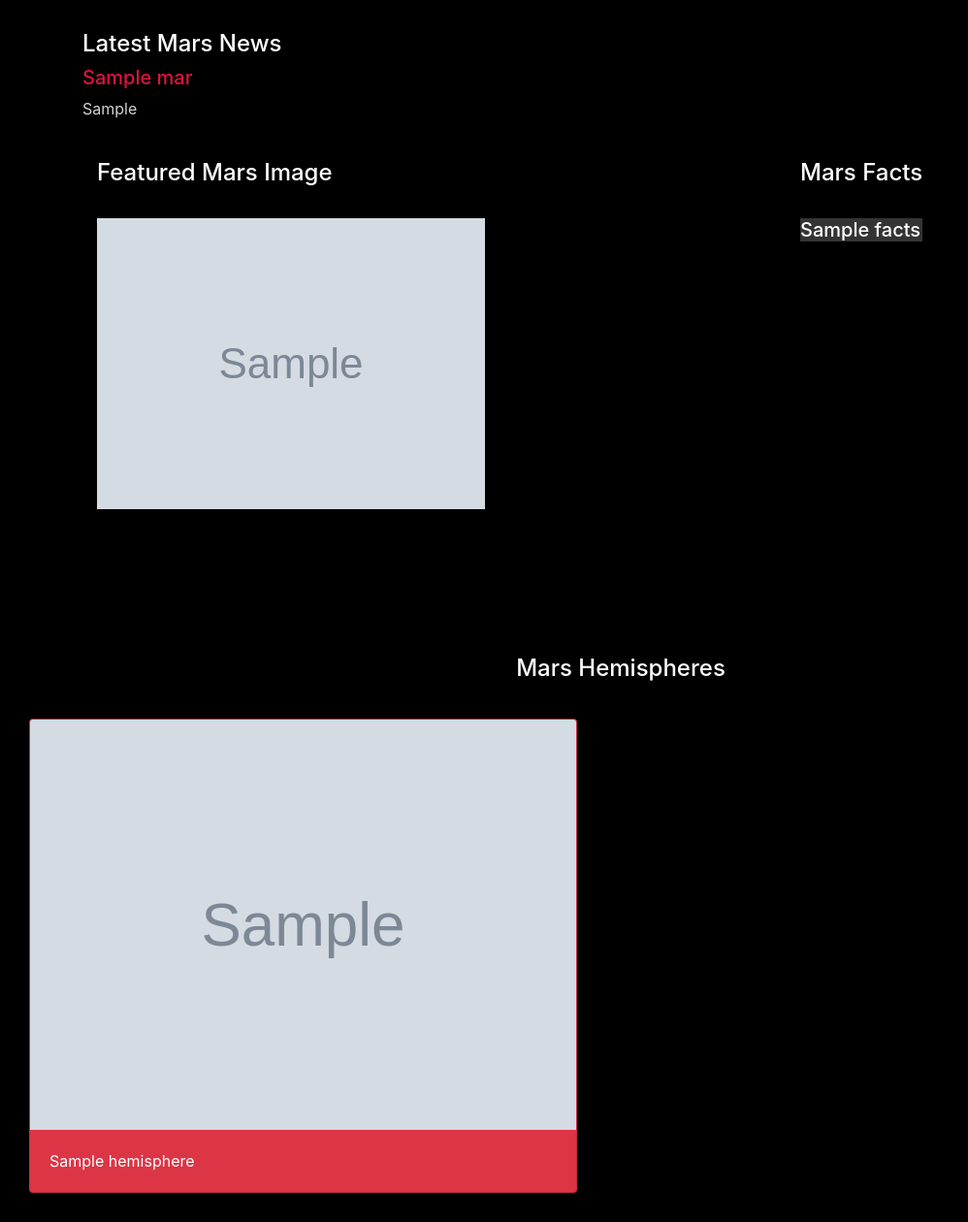
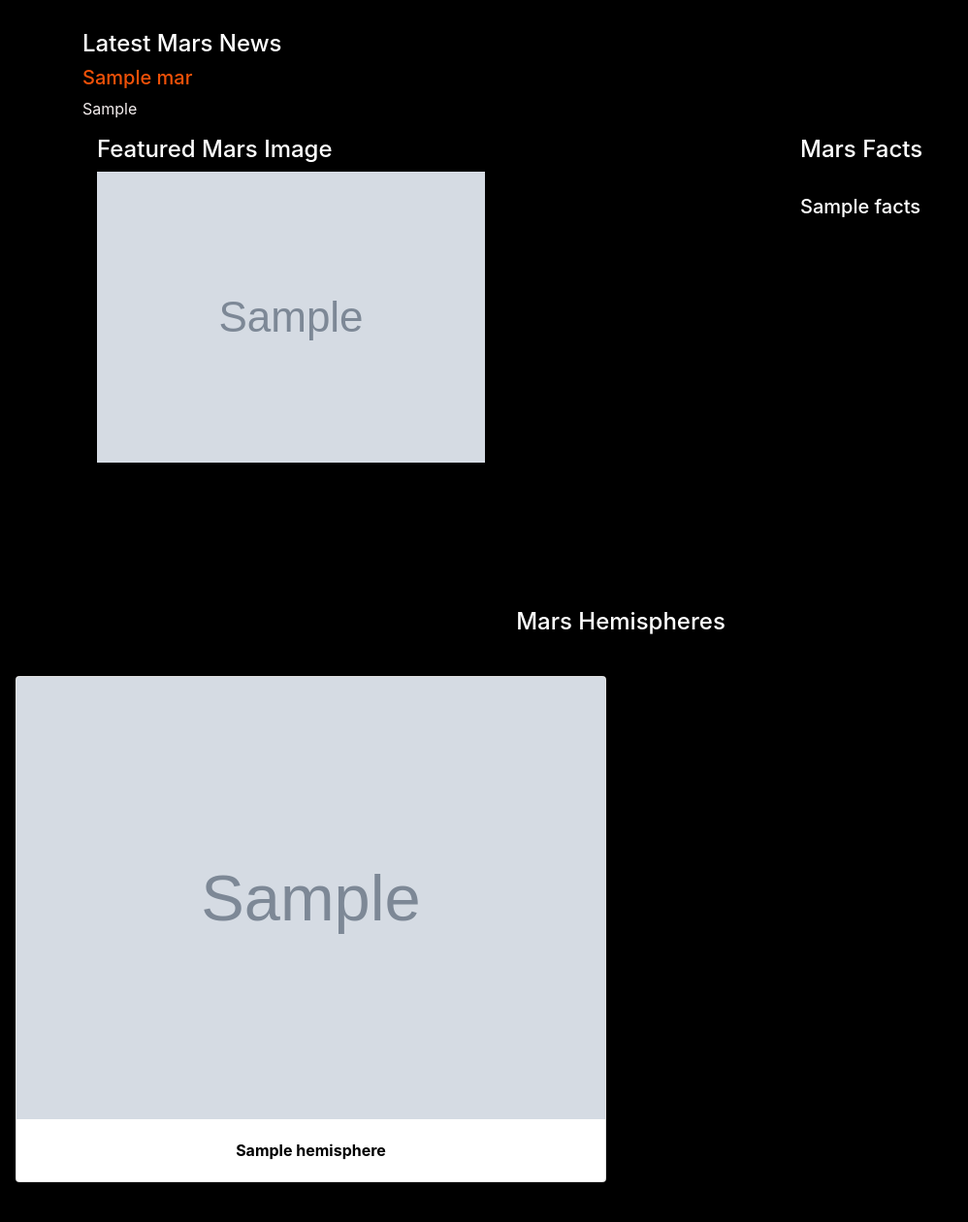
Before and after one commit to Polaris-pixel/Web-Scraping-Challenge, a Flask app: page / in a window 1280 px wide. Shown: the part 401-1661 px from the top of the page at 97% size, without its empty margins (0-998 px from the left). After the commit the page ends 1620 px from the top, so only its background shows below. Run offline with Flask 2, Linux system fonts and the light colour scheme; grey boxes marked "Sample" are stand-in pictures; a database or web service that is not in the repository returns one stand-in record (values such as "Sample title"); some libraries are stand-ins or nearby versions.

Commit message:
edited index file

```diff
--- a/scrape_mars.py
+++ b/scrape_mars.py
@@ -104,7 +104,7 @@ def mars_facts():
 
     facts_table = tables[0]
 
-    facts_table.columns=["Description", "Value"]
+    facts_table.columns=["Description", "Mars"]
     facts_table.set_index("Description", inplace=True)
 
     return facts_table.to_html(classes="table, table-striped")
--- a/templates/index.html
+++ b/templates/index.html
@@ -8,13 +8,12 @@
   <!-- Bootstrap CSS -->
   <link rel="stylesheet" href="https://stackpath.bootstrapcdn.com/bootstrap/4.3.1/css/bootstrap.min.css" integrity="sha384-ggOyR0iXCbMQv3Xipma34MD+dH/1fQ784/j6cY/iJTQUOhcWr7x9JvoRxT2MZw1T" crossorigin="anonymous">
 </head>
-<body class="text-white" style="background-color: black;">
+<body class="text-white" style="background-color:black;">
     <div class="container">
         <!-- Jumbotron -->
-        <!--IMAGES: https://images5.alphacoders.com/508/508358.jpg / https://vfxblog.com/wp-content/uploads/2016/12/marsattacks1b.jpg / https://i.gifer.com/embedded/download/NRfS.gif -->
-        <div class="jumbotron text-center" style="background-image: url(https://inteng-storage.s3.amazonaws.com/img/iea/QjOd93mAGd/sizes/martianground11_resize_md.jpg); height: 400px; background-position: center; background-size: cover;">
+        <div class="jumbotron text-center" style="background-image: url(https://scx2.b-cdn.net/gfx/news/2020/astrobiologi.jpg); height: 400px; background-position: center; background-size: cover;">
             <h1 class="display-3"><b>Mission to Mars</b></h1>
-            <p><a class="btn btn-danger btn-lg" href="/scrape" role="button">Scrape New Data</a></p>
+            <p><a class="btn btn-danger btn-lng" href="/scrape" role="button">Scrape New Data</a></p>
         </div>
         <!-- NASA Mars News -->
         <div class="container">
@@ -22,48 +21,42 @@
                 <div class="media">
                     <div class="media-body">
                         <h4>Latest Mars News</h4>
-                        <h5 style="color: #DC143C">{{mars.news_title}}</h5>
-                        <p style="color: #d4d1d1">{{mars.news_paragraph}}</p>
+                        <h5 style="color: #f05108">{{mars.news_title}}</h5>
+                        <p style="color: #f3eded">{{mars.news_paragraph}}</p>
                     </div>
                 </div>
             </div>
         </div>
-        <br>
         <!-- JPL Mars Space Images - Featured Image -->
         <div class="container">
             <div class="row" id="mars-featured-image">
                 <div class="col-lg-8 col-md-8 col-sm-12">
                 <h4>Featured Mars Image</h4>
-                <br>
-                    <!-- If Images are False/None/Non-Existent, Then Default to Error Message -->
                     <img src="{{mars.featured_image}}" class="img-responsive" style="max-width:100%; max-height: auto;" alt="Mars Featured Image"/>
                 </div>
                     <!-- Mars Facts -->
-                    <br>
-                    <br>
                     <div class="row" id="mars-facts">
                         <div class="col-md-12">
                             <h4>Mars Facts</h4>
                             <br>
-                            <h5 style="background-color: rgb(53, 52, 52)">{{mars.facts | safe}}</h5>
+                            <h5>{{mars.facts | safe}}</h5>
                         </div>
                     </div>
                 </div>
             </div>
         </div>
-        <!-- Mars Hemispheres -->
+        <!--  Mars Hemispheres !-->
         <h4 style="padding-top: 50px; margin-top: 100px; text-align: center;">Mars Hemispheres</h4>
-        <div class="card-deck">
+        <div class="card" style="background-color:black;">
             <hr>
             <div class="col-md-12">
                 <div class="row" id="mars-hemispheres">
                     {% for hemisphere in mars.hemispheres %}
                     <div class="col-md-6">
-                        <div class="card text-white bg-danger" style="margin: 30px;">
-                            <!-- If Images are False/None/Non-Existent, Then Default to Error Message -->
+                       <div class="card">
                             <img class="card-img-top" src="{{hemisphere.img_url | default('static/images/error.png', true)}}" alt="..."/>
                             <div class="card-body">
-                                <p class="card-text">{{hemisphere.title}}</p>
+                                <p class="card-text" style="font-weight: bold;  text-align:center; color:black">{{hemisphere.title}}</p>
                             </div>
                         </div>
                     </div>
@@ -71,6 +64,8 @@
                 </div>
             </div>
         </div>
+
+
     </div>
     <!-- Bootstrap JavaScript -->
     <!-- jQuery, Popper.js & Bootstrap JS -->
```
